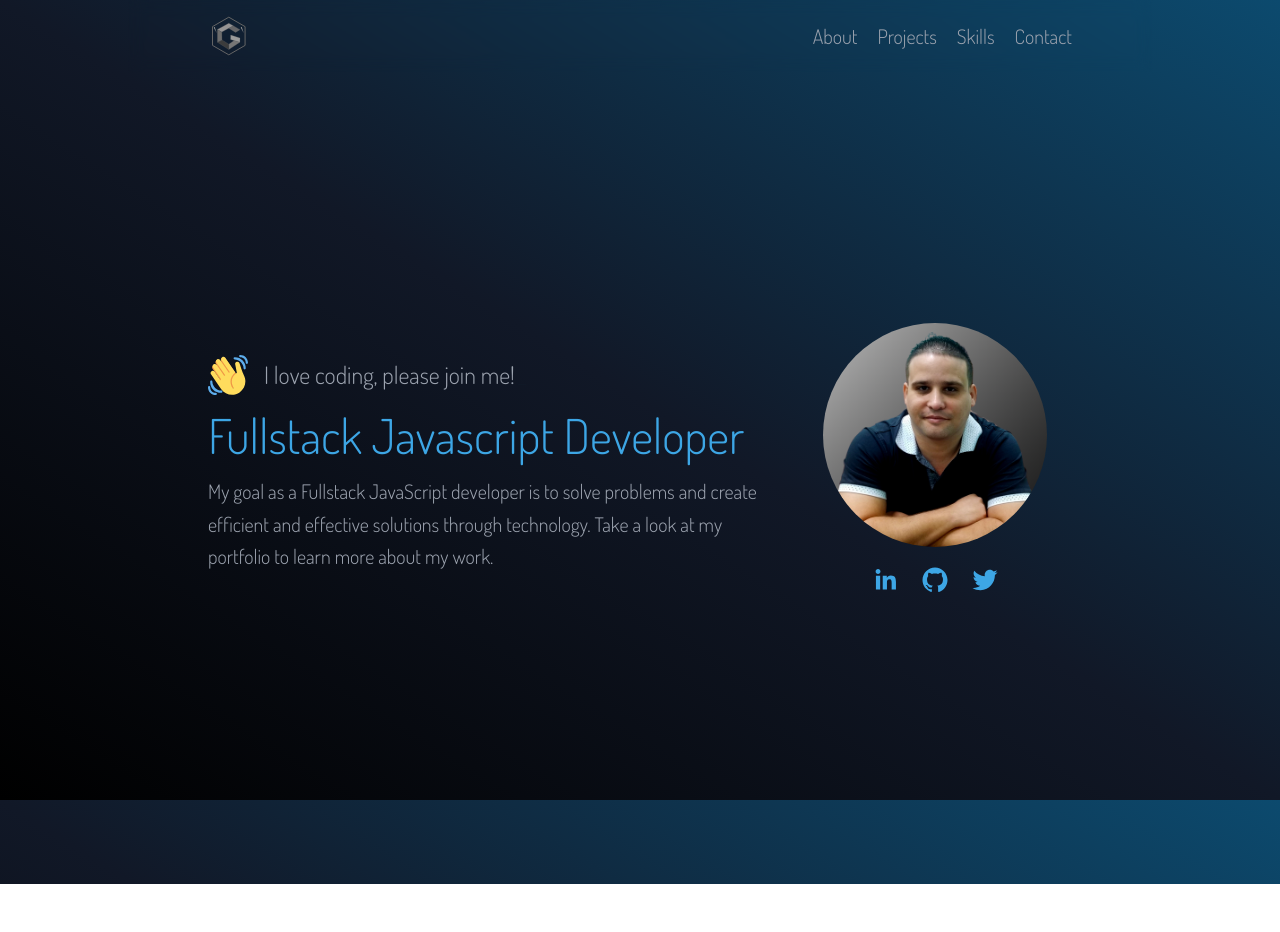
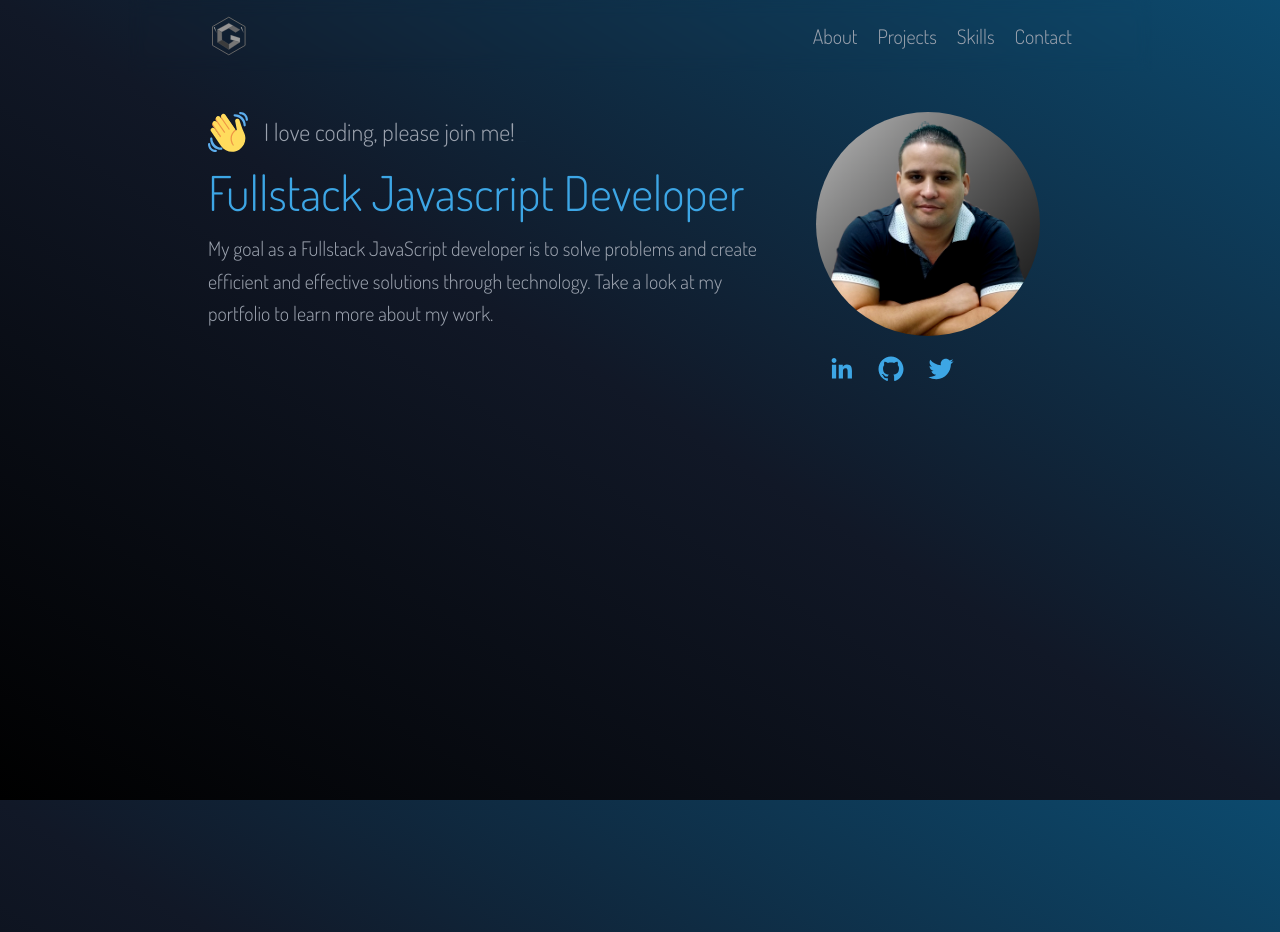
Before and after one commit to gustavoylc/portfolio, a Next.js app: page / in a window 1280 px wide. Before the commit the page ends 884 px from the top, so only its background shows below. Built offline with nearby package versions, Linux system fonts and the light colour scheme.

Commit message:
style: change styles

```diff
--- a/src/pages/Layout.jsx
+++ b/src/pages/Layout.jsx
@@ -13,7 +13,7 @@ function Layout({ children }) {
       <header>
         <NavBar />
       </header>
-      <main className="px-5 max-w-5xl mx-auto md:px-20 py-16 pb-5">
+      <main className="px-5 max-w-5xl mx-auto md:px-20 pt-28 pb-5">
         {children}
       </main>
     </main>
--- a/src/pages/index.js
+++ b/src/pages/index.js
@@ -32,7 +32,7 @@ function Home() {
           },
         },
       }}
-      className="grid content-center justify-items-center items-center gap-10 h-screen grid-cols-15 sm:grid-cols-[2fr_1fr]"
+      className="grid justify-items-center h-screen grid-cols-15 sm:grid-cols-[2fr_1fr]"
     >
       <section className="flex flex-col gap-4">
         <article className="flex items-center gap-4">
@@ -55,7 +55,7 @@ function Home() {
           </p>
         </article>
       </section>
-      <section className="flex flex-col gap-2 place-items-center">
+      <section className="flex flex-col gap-2">
         <Image
           src={Perfil}
           alt="Perfil photo"
```
